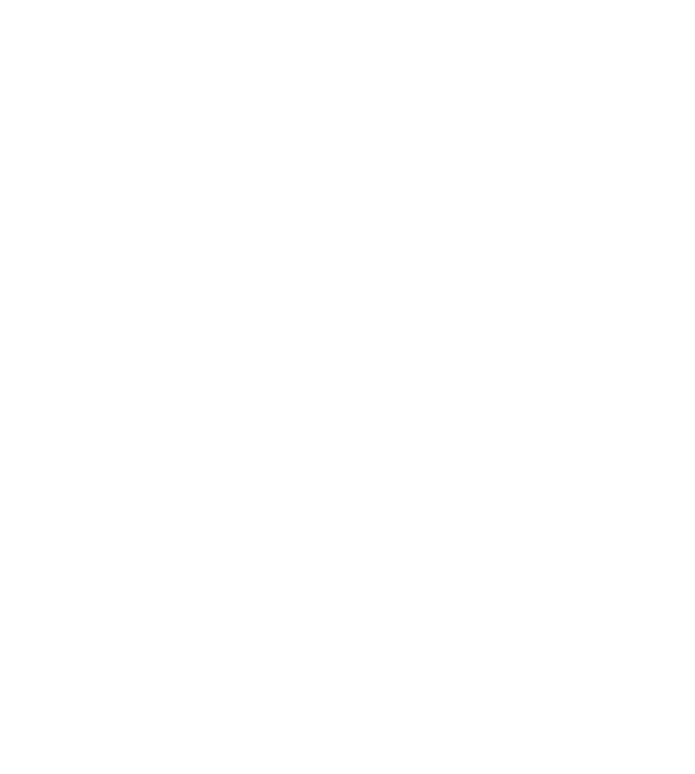
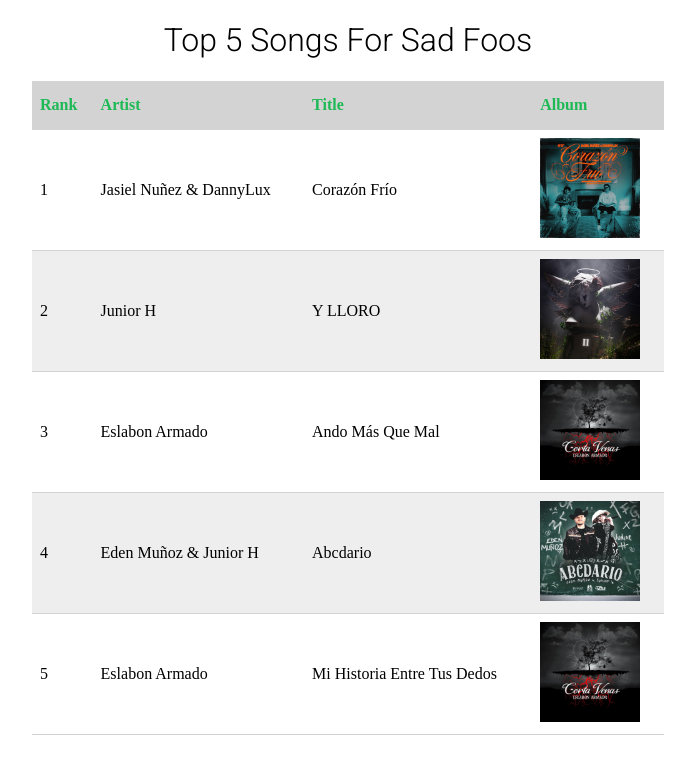
Before and after one commit to info340a-wi24/problem-set-02-alexis-dimas, a website: page problem-b/index.html in a window 1280 px wide. Shown: the whole page, without its empty margins (292-987 px from the left). Drawn offline with Linux system fonts and the light colour scheme.

Commit message:
Add completed HTML and CSS files

```diff
--- a/problem-b/css/style.css
+++ b/problem-b/css/style.css
@@ -0,0 +1,37 @@
+h1 {
+    font-weight: 300;
+    font-family: Roboto, sans-serif;
+    text-align: center;
+}
+
+table {
+    width: 50%;
+    margin-left: auto;
+    margin-right: auto;
+    border-collapse: collapse;
+}
+
+th {
+    height: 2rem;
+    text-align: left;
+    color: #1db954;
+    background-color: #d3d3d3;
+}
+
+img {
+    width: 100px;
+    height: 100px;
+}
+
+th, tr, td {
+    padding: 0.5em;
+    border-bottom: 1px solid #d3d3d3;
+}
+
+tr:nth-child(even) {
+    background-color: #eee;
+}
+
+tbody tr:hover {
+    background-color: pink;
+}
--- a/problem-b/index.html
+++ b/problem-b/index.html
@@ -10,6 +10,55 @@
 </head>
 <body>
 
+    <!-- top-level heading -->
+    <header>
+        <h1>Top 5 Songs For Sad Foos</h1>
+    </header>
+    <table>
+        <thead>
+            <tr>
+                <th scope="col">Rank</th>
+                <th scope="col">Artist</th>
+                <th scope="col">Title</th>
+                <th scope="col">Album</th>
+            </tr>
+        </thead>
+        <tbody>
+            <tr>
+                <td>1</td>
+                <td>Jasiel Nu&ntilde;ez & DannyLux</td>
+                <td>Coraz&oacute;n Fr&iacute;o</td>
+                <td><a href="https://www.youtube.com/watch?v=oslJpKmdX20" target="_blank"><img src="img/Corazon Frio.jpg" alt="Album cover for Corazon Frio"></a></td>
+            </tr>
 
+            <tr>
+                <td>2</td>
+                <td>Junior H</td>
+                <td>Y LLORO</td>
+                <td><a href="https://www.youtube.com/watch?v=a8M1Es4cI_4" target="_blank"><img src="img/$ad Boyz 4 Life II.jpeg" alt="Album cover for Y LLORO"></a></td>
+            </tr>
+
+            <tr>
+                <td>3</td>
+                <td>Eslabon Armado</td>
+                <td>Ando M&aacute;s Que Mal</td>
+                <td><a href="https://www.youtube.com/watch?v=mUnqqp1RO7k" target="_blank"><img src="img/Corta Venas.jpg" alt="Album cover for Corta Venas"></a></td>
+            </tr>
+
+            <tr>
+                <td>4</td>
+                <td>Eden Mu&ntilde;oz & Junior H</td>
+                <td>Abcdario</td>
+                <td><a href="https://www.youtube.com/watch?v=aLXONLMWe44" target="_blank"><img src="img/Abcdario.jpg" alt="Album cover for Abcdario"></a></td>
+            </tr>
+
+            <tr>
+                <td>5</td>
+                <td>Eslabon Armado</td>
+                <td>Mi Historia Entre Tus Dedos</td>
+                <td><a href="https://www.youtube.com/watch?v=UM6DF65BSg0" target="_blank"><img src="img/Corta Venas.jpg" alt="Album cover for Corta Venas"></a></td>
+            </tr>
+        </tbody>
+    </table>
 </body>
 </html>
```
Also changed, not shown: problem-b/img/$ad Boyz 4 Life II.jpeg (added), problem-b/img/Abcdario.jpg (added), problem-b/img/Corazon Frio.jpg (added), problem-b/img/Corta Venas.jpg (added).
